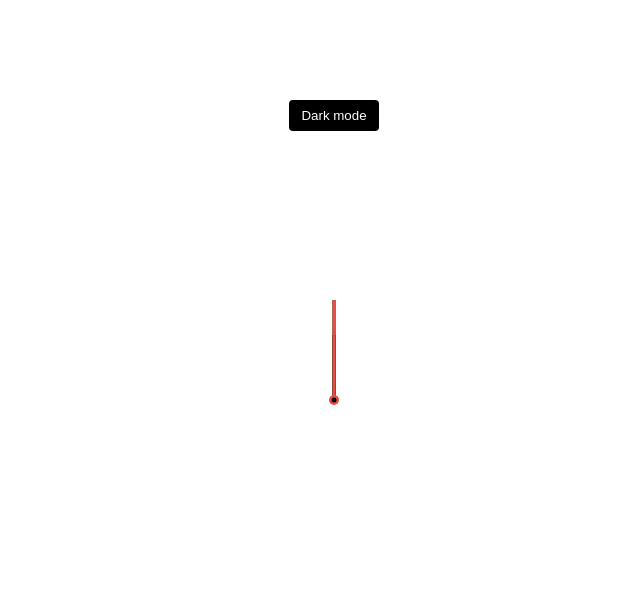
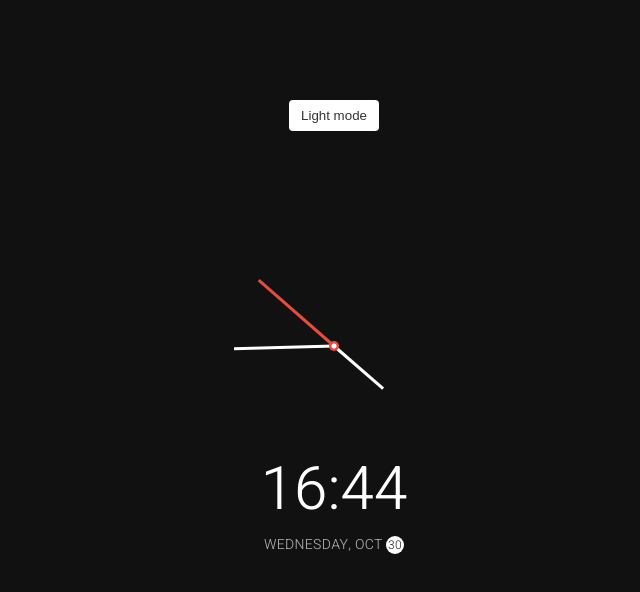
Before and after one commit to gasparpeter/Clock, a plain HTML site: page index.html in a window 1280 px wide. Both pictures are taken after a click on the button "Dark mode". Shown: the whole page, without its empty margins (306-946 px from the left). Drawn offline with Linux system fonts and the light colour scheme; a web font is replaced by a local one.

Commit message:
- end project

```diff
--- a/app.js
+++ b/app.js
@@ -0,0 +1,47 @@
+const hourEl = document.querySelector('.hour');
+const minuteEl = document.querySelector('.minute');
+const secondEl = document.querySelector('.second');
+const timeEl = document.querySelector('.time');
+const dateEl = document.querySelector('.date');
+const toggle = document.querySelector('.toggle');
+
+const days = ["Sunday", "Monday", "Tuesday", "Wednesday", "Thursday", "Friday", "Saturday"];
+const months = ["Jan", "Feb", "Mar", "Apr", "May", "Jun", "Jul", "Aug", "Sep", "Oct", "Nov", "Dec"];
+
+toggle.addEventListener('click', (e) => {
+    const html = document.querySelector('html');
+    if(html.classList.contains('dark')){
+        html.classList.remove('dark');
+        e.target.innerHTML = 'Dark mode';
+    } else {
+        html.classList.add('dark');
+        e.target.innerHTML = 'Light mode';
+    }
+});
+
+function setTime() {
+    const time = new Date();
+    const month = time.getMonth();
+    const day = time.getDay();
+    const date = time.getDate();
+    const hours = time.getHours();
+    const hoursForClock = hours % 12;
+    const minutes = time.getMinutes();
+    const seconds = time.getSeconds();
+
+    hourEl.style.transform = `translate(-50%, -100%) rotate(${scale(hoursForClock, 0, 11, 0, 360)}deg)`;
+    minuteEl.style.transform = `translate(-50%, -100%) rotate(${scale(minutes, 0, 59, 0, 360)}deg)`;
+    secondEl.style.transform = `translate(-50%, -100%) rotate(${scale(seconds, 0, 59, 0, 360)}deg)`;
+
+    timeEl.innerHTML = `${hours < 10 ? `0${hours}` : hours}:${minutes < 10 ? `0${minutes}` : minutes}`;
+    dateEl.innerHTML = `${days[day]}, ${months[month]} <span class="circle">${date}</span>`;
+}
+
+// StackOverflow https://stackoverflow.com/questions/10756313/javascript-jquery-map-a-range-of-numbers-to-another-range-of-numbers
+const scale = (num, in_min, in_max, out_min, out_max) => {
+    return (num - in_min) * (out_max - out_min) / (in_max - in_min) + out_min;
+}
+
+setTime();
+
+setInterval(setTime, 1000);
--- a/index.html
+++ b/index.html
@@ -22,5 +22,6 @@
     <div class="date"></div>
 </div>
 
+<script src="app.js"></script>
 </body>
 </html>
```
